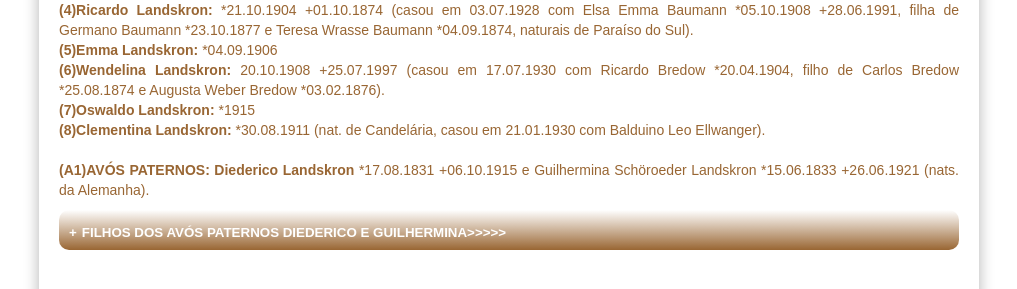
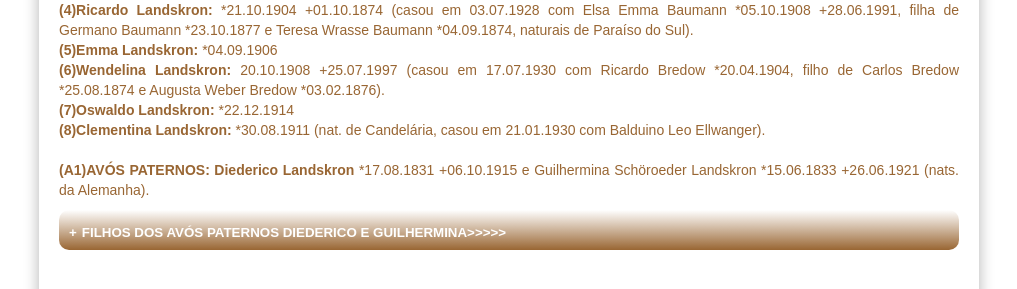
Before and after one commit to claudiovargas1955/claudiovargas1955.github.io, a Jekyll site: the page built from _pages/arvore-genealogica-de-guilherme landskron.html, in a window 1280 px wide. Shown: the part 1452-1741 px from the top of the page, without its empty margins (131-1148 px from the left). Built offline with Jekyll 4.4.1, drawn with Linux system fonts in a browser that asks for light colours; some web fonts are replaced.

Commit message:
Update arvore-genealogica-de-guilherme landskron.html

```diff
--- a/_pages/arvore-genealogica-de-guilherme landskron.html
+++ b/_pages/arvore-genealogica-de-guilherme landskron.html
@@ -113,7 +113,7 @@ Germano Baumann *23.10.1877 e Teresa Wrasse Baumann *04.09.1874, naturais de Par
 <b>(5)Emma Landskron: </b>*04.09.1906<br>
 <b>(6)Wendelina Landskron: </b>20.10.1908 +25.07.1997 (casou em 17.07.1930 com Ricardo Bredow *20.04.1904, filho de Carlos Bredow
 *25.08.1874 e Augusta Weber Bredow *03.02.1876).<br>
-<b>(7)Oswaldo Landskron: </b>*1915 <br>
+<b>(7)Oswaldo Landskron: </b>*22.12.1914 <br>
 <b>(8)Clementina Landskron: </b>*30.08.1911 (nat. de Candelária, casou em 21.01.1930 com Balduino Leo Ellwanger).<br><br>
 
 <b>(A1)AVÓS PATERNOS: Diederico Landskron </b>*17.08.1831 +06.10.1915 e Guilhermina Schöroeder Landskron *15.06.1833 +26.06.1921
```
